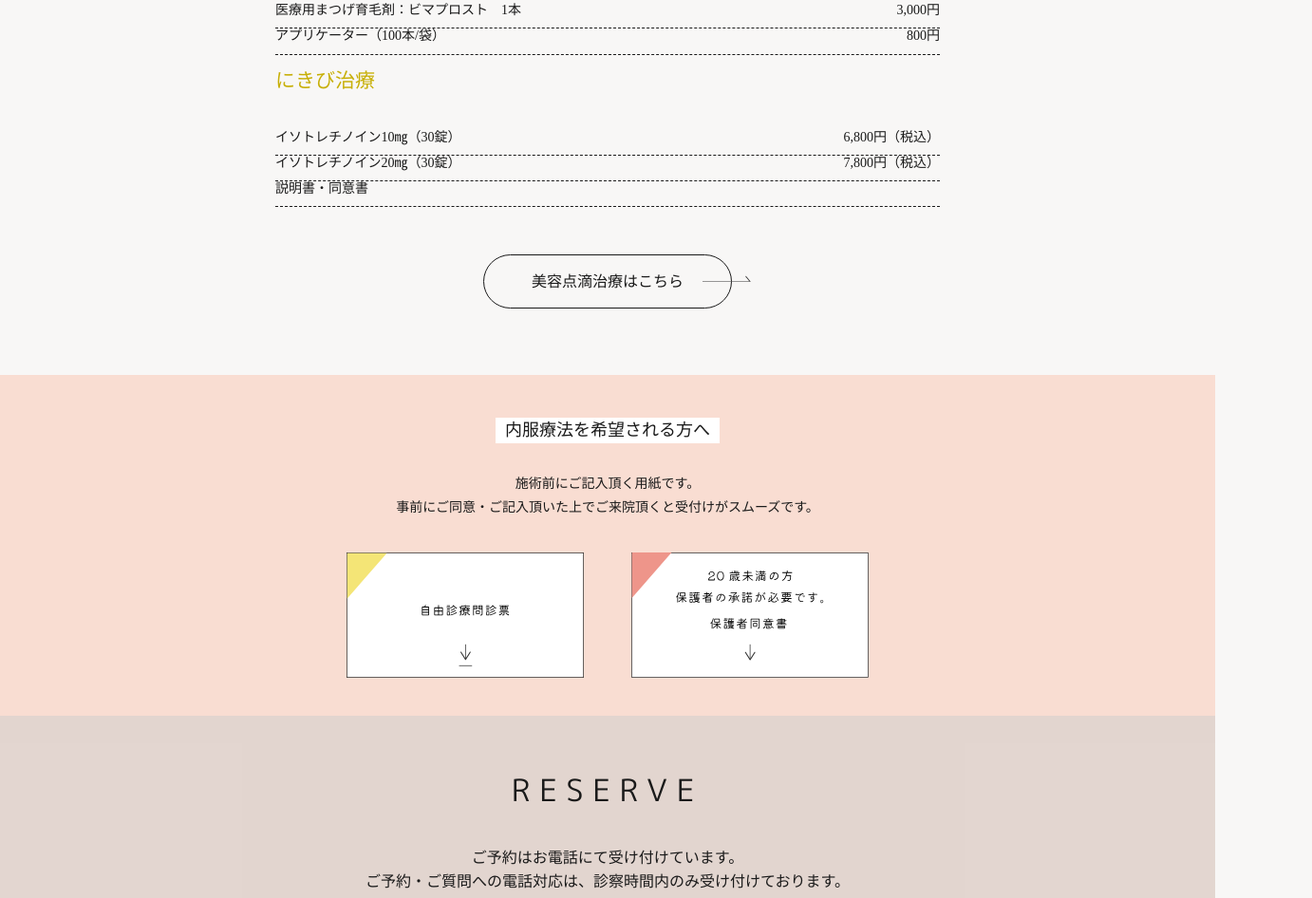
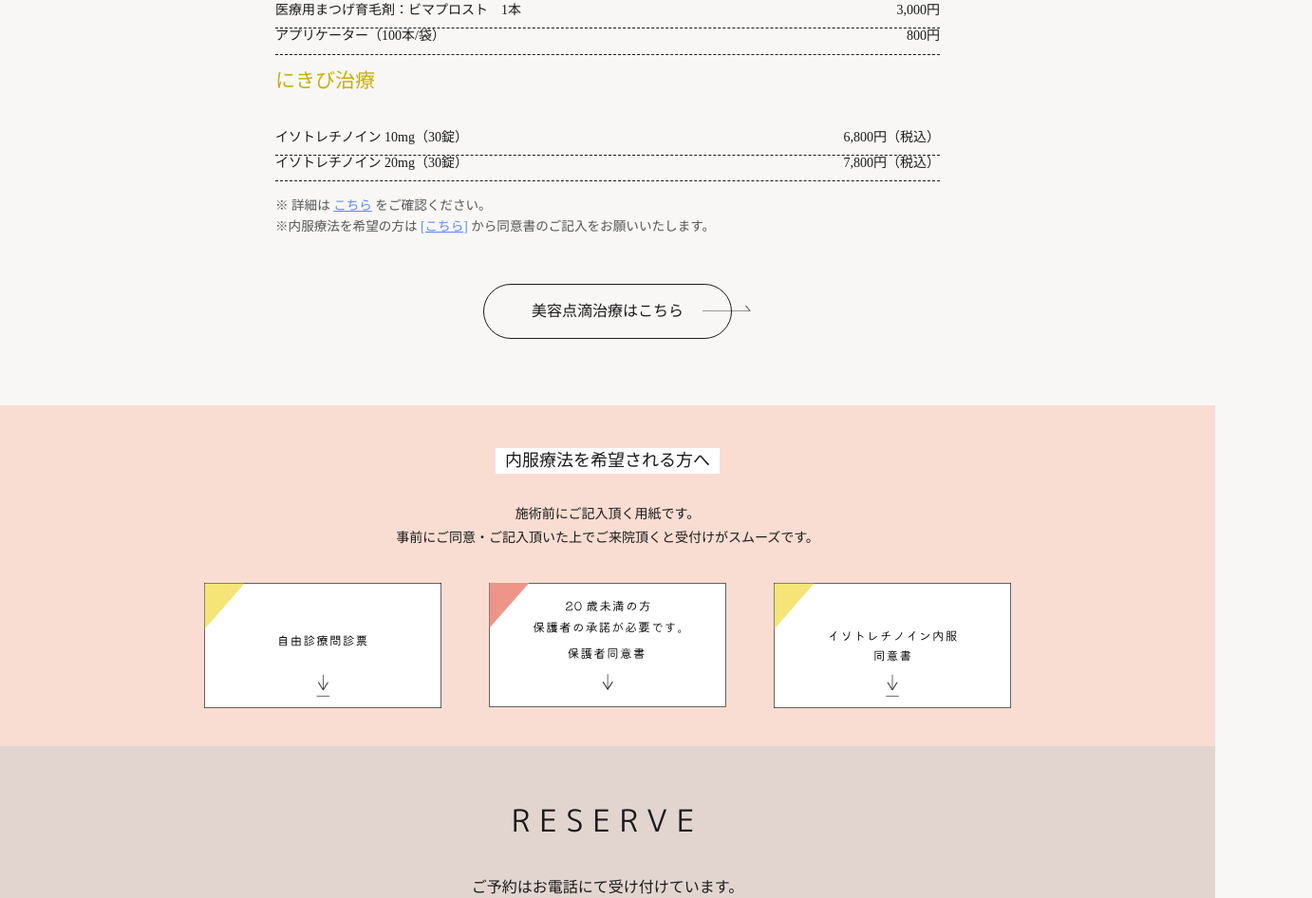
Before and after one commit to jin-roady/mirainaika, a plain HTML site: page oral.html in a window 1280 px wide. Shown: the part 1504-2450 px from the top of the page at 95% size, 1382 px wide, since content can reach past the window. Drawn offline with Linux system fonts and the light colour scheme; some packages are replaced by stand-ins of ours; a web font is replaced by a local one.

Commit message:
内服療法

```diff
--- a/css/oral.css
+++ b/css/oral.css
@@ -66,3 +66,26 @@
         padding-right: 20px;
     }
 }
+
+/* 親pタグのスタイル */
+.note-oral-custom {
+    all: unset;               /* 既存CSSを完全解除 */
+    display: block;
+    font-size: 0.85em;
+    color: #555;
+    line-height: 1.6;
+    margin-top: 15px;
+    margin-bottom: 20px;
+}
+
+/* aタグ用のスタイル */
+.note-oral-custom .note-oral-link {
+    all: unset;               /* リンクの既存スタイル解除 */
+    cursor: pointer;          /* リンクらしさを付与 */
+    color: #5a8dee;
+    text-decoration: underline;
+}
+
+.note-oral-custom .note-oral-link:hover {
+    opacity: 0.8;              /* hoverエフェクト */
+}
--- a/oral.html
+++ b/oral.html
@@ -155,22 +155,30 @@
 
 			<h5>にきび治療</h5>
 			<div>
-				<p>イソトレチノイン10㎎（30錠）</p>
+				<p>イソトレチノイン 10mg（30錠）</p>
 				<p>6,800円（税込）</p>
 			</div>
 			<div>
-				<p>イソトレチノイン20㎎（30錠）</p>
+				<p>イソトレチノイン 20mg（30錠）</p>
 				<p>7,800円（税込）</p>
 			</div>
-			<div>
-				<p>説明書・同意書</p>
-			</div>
+
+			<p class="note-oral-custom">
+				※ 詳細は
+				<a href="pdf/isotretinoin-acne-treatment.pdf" target="_blank" class="note-oral-link">こちら</a>
+				をご確認ください。<br>
+				※内服療法を希望の方は
+				<a href="#consent-doc" class="note-oral-link">[こちら]</a>
+				から同意書のご記入をお願いいたします。
+			</p>
+
+
 
 		</div>
 		<a href="drip.html"><button>美容点滴治療はこちら</button></a>
 	</section>
 
-	<section class="document-wrapper">
+	<section class="document-wrapper" id="consent-doc">
 		<h3>内服療法を希望される方へ</h3>
 		<p>施術前にご記入頂く用紙です。<br>事前にご同意・ご記入頂いた上でご来院頂くと受付けがスムーズです。</p>
 		<div class="docment-container">
@@ -178,6 +186,8 @@
 					alt="自由診療問診票"></a>
 			<a href="document/underage-consent.pdf" class="docment-preview"><img src="images/document3.svg"
 					alt="医療レーザー治療ご説明・同意書"></a>
+			<a href="pdf/isotretinoin-acne-treatment_1.pdf" class="docment-preview" target="_blank"><img src="images/isotretinoin-acne-treatment.svg"
+					alt="イソトレチノイン内服 同意書"></a>
 		</div>
 	</section>
 
```
Also changed, not shown: drip.html (+37 -11 lines), css/addition.css (line endings or trailing spaces), images/document15.svg, images/document16.svg, images/isotretinoin-acne-treatment.svg (added), 7 other files.
